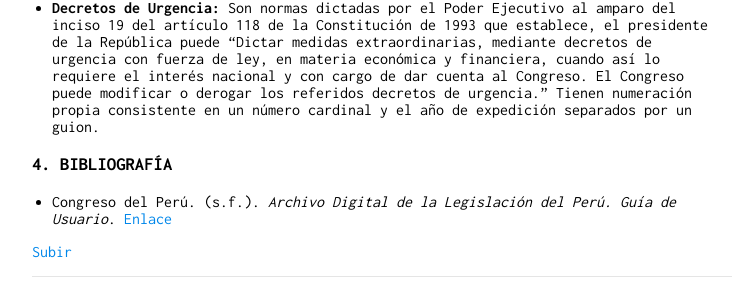
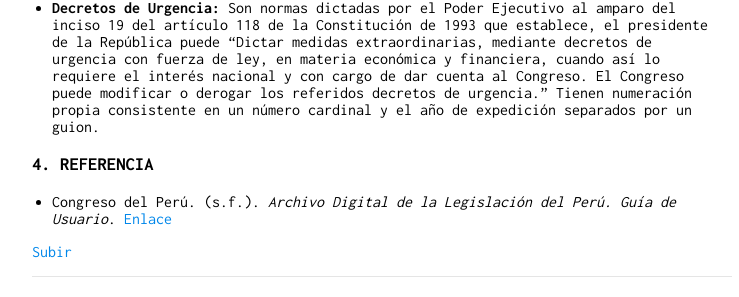
Before and after one commit to actio1680/actio1680.github.io, a Jekyll site: the page built from proyecto1.md, in a window 1280 px wide and 900 px high, scrolled down 2679 px. Shown: the part 589-886 px from the top of the window, without its empty margins (258-997 px from the left). Built offline with Jekyll 4.4.1, drawn with Linux system fonts in a browser that asks for light colours; our own code applies the rules of GitHub Pages for plain Markdown files.

Commit message:
Update proyecto1.md

```diff
--- a/proyecto1.md
+++ b/proyecto1.md
@@ -63,7 +63,7 @@ Siguen la numeración de su propio Sector y se les identifica por la mención a
  - **Decretos de Urgencia:** Son normas dictadas por el Poder Ejecutivo al amparo del inciso 19 del artículo 118 de la Constitución de 1993 que establece, el presidente de la República puede “Dictar medidas extraordinarias, mediante decretos de urgencia con fuerza de ley, en materia económica y financiera, cuando así lo requiere el interés nacional y con cargo de dar cuenta al Congreso. El Congreso puede modificar o derogar los referidos decretos de urgencia.”
  Tienen numeración propia consistente en un número cardinal y el año de expedición separados por un guion.
 
-### 4. BIBLIOGRAFÍA
+### 4. REFERENCIA
 
  - Congreso del Perú. (s.f.). *Archivo Digital de la Legislación del Perú. Guía de Usuario*. [Enlace](https://www.leyes.congreso.gob.pe/documentos/Guia-Usuario.pdf)
 
```
